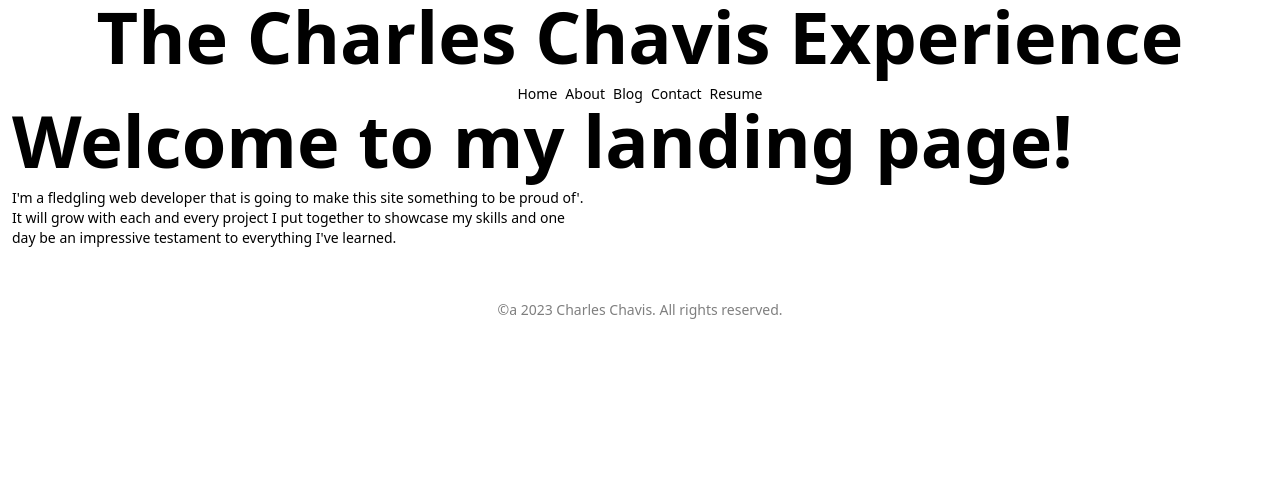
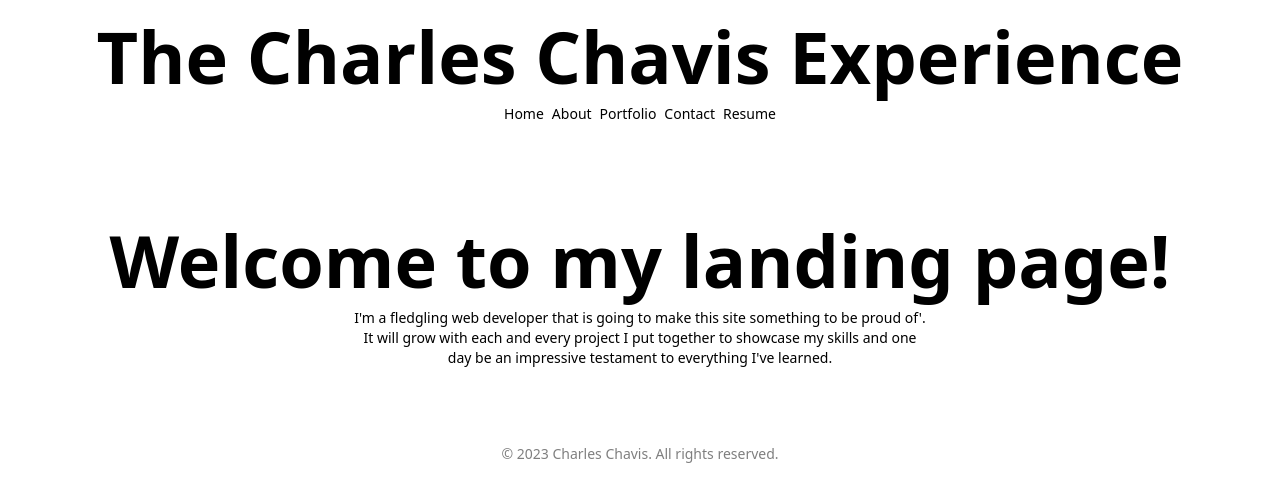
Before and after one commit to chavisca/CCReactPortfolio, a React (Vite) app in the folder CCReactPortfolio/: page / in a window 1280 px wide. Shown: the top 502 px of the page. Built offline with nearby package versions, Linux system fonts and the light colour scheme.

Commit message:
corrected image link, added additional styling to resume page, corrected misnomer in navbar

```diff
--- a/CCReactPortfolio/src/components/footer.jsx
+++ b/CCReactPortfolio/src/components/footer.jsx
@@ -2,7 +2,7 @@ export default function footer() {
     return (
         <div className="py-5 text-center">
             <p className="text-sm mt-2 opacity-50">
-                &copy;a {new Date().getFullYear()} Charles Chavis.  All rights reserved.
+                &copy; {new Date().getFullYear()} Charles Chavis.  All rights reserved.
             </p>
         </div>
     )
--- a/CCReactPortfolio/src/components/header.jsx
+++ b/CCReactPortfolio/src/components/header.jsx
@@ -2,7 +2,7 @@ import Nav from './navbar';
 
 export default function header() {
     return (
-        <div>
+        <div className="py-5 text-center">
             <h1 className="text-4xl md:text-7xl mb-1 md:mb-3 font-bold text-center">The Charles Chavis Experience</h1>
             <Nav />
         </div>
--- a/CCReactPortfolio/src/components/navbar.jsx
+++ b/CCReactPortfolio/src/components/navbar.jsx
@@ -26,7 +26,7 @@ function navbar() {
           to="/Portfolio"
           className={currentPage === '/Portfolio' ? 'nav-link active' : 'nav-link'}
         >
-          Blog
+          Portfolio
         </Link>
       </li>
       <li className="nav-item">
--- a/CCReactPortfolio/src/data/portfoliodata.js
+++ b/CCReactPortfolio/src/data/portfoliodata.js
@@ -1,7 +1,7 @@
 export default [
     {
         title: 'Express Note Taker',
-        imgUrl: 'https://github.com/chavisca/CC-Express-Note-Taker/blob/main/assets/images/screenshot.JPG',
+        imgUrl: 'https://github.com/chavisca/CC-Express-Note-Taker/raw/main/assets/images/screenshot.JPG',
         stack: ['Express', 'UUID', 'JavaScript'],
         link: 'https://young-cliffs-30558-dc86673f9f23.herokuapp.com/',
         github: 'https://github.com/chavisca/CC-Express-Note-Taker',
--- a/CCReactPortfolio/src/pages/Home.jsx
+++ b/CCReactPortfolio/src/pages/Home.jsx
@@ -1,8 +1,8 @@
 export default function Home() {
     return (
-      <div>
-        <h1 className="text-4xl md:text-7xl mb-1 md:mb-3 font-bold">Welcome to my landing page!</h1>
-            <p className="text-sm max-w-xl mb-6 font-light">I'm a fledgling web developer that is going to make this site something to be proud of'.  It will grow with each and every project I put together to showcase my skills and one day be an impressive testament to everything I've learned.</p>
+      <div className="flex items-center justify-center flex-col text-center pt-20 pb-6">
+        <h1 className="text-4xl md:text-7xl mb-1 md:mb-3 font-bold text-center">Welcome to my landing page!</h1>
+            <p className="text-sm max-w-xl mb-6 font-md">I'm a fledgling web developer that is going to make this site something to be proud of'.  It will grow with each and every project I put together to showcase my skills and one day be an impressive testament to everything I've learned.</p>
       </div>
     );
   }
--- a/CCReactPortfolio/src/pages/Resume.jsx
+++ b/CCReactPortfolio/src/pages/Resume.jsx
@@ -4,7 +4,7 @@ export default function Resume() {
             <h1 className="text-4xl md:text-7xl mb-1 md:mb-3 font-bold">My Resume</h1>
             <p className="text-base md:text-xl mb-3 font-medium">Web Developer in Training</p>
             <p className="text-sm max-w-xl mb-6 font-light">I have had (albeit limited) experience of exposure with the following languages, libraries, ORMs, ODBs, or applications:</p>
-                <ul>
+                <ul className="grid grid-cols-1 md:grid-cols-2 lg:grid-cols-3 gap-4">
                     <li>HTML</li>
                     <li>CSS</li>
                     <li>Javascript</li>
@@ -22,6 +22,7 @@ export default function Resume() {
                     <li>DayJS</li>
                     <li>Handlebars</li>
                     <li>Apollo</li>
+                    <li>JQuery</li>
                 </ul>
         </div>
     )
```
